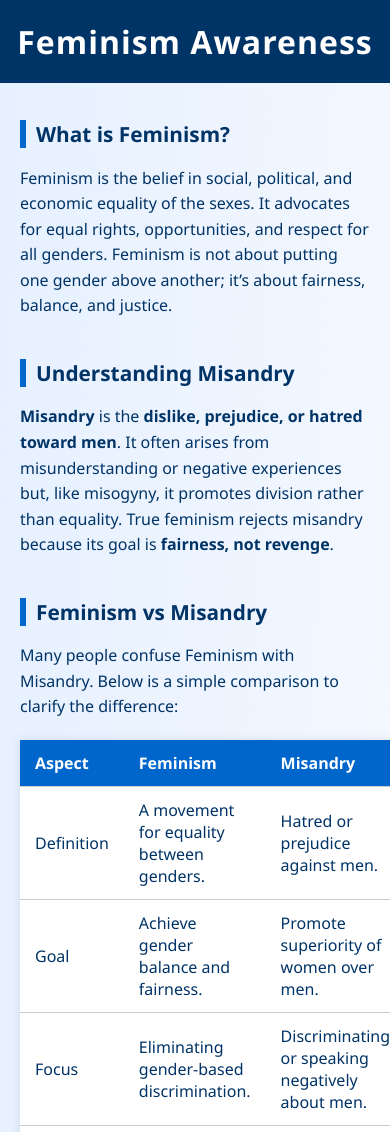
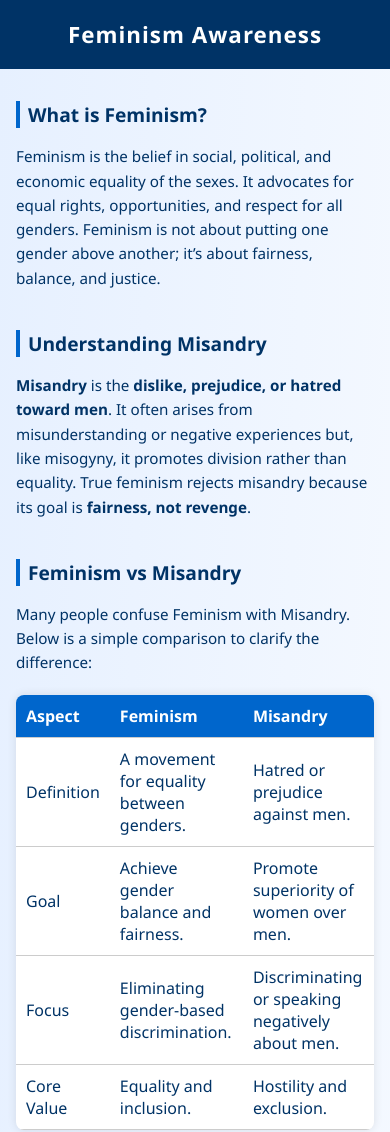
Before and after one commit to codex-sketch/Awareness_Hub, a plain HTML site: page index.html in a window 390 px wide. Shown: the top 1132 px of the page. Drawn offline with Linux system fonts and the light colour scheme.

Commit message:
increase responsiveness
update .and all changes ,

Signed-off-by: codex-sketch <Jamesbowman840@gmail.com>

```diff
--- a/index.html
+++ b/index.html
@@ -89,6 +89,84 @@
         font-size: 1.3rem;
       }
     }
+
+    /* === 🌍 RESPONSIVE DESIGN SECTION === */
+
+/* ✅ Tablet view (screens smaller than 900px) */
+@media (max-width: 900px) {
+  header {
+    font-size: 1.7rem;       /* make header smaller */
+    padding: 1.5rem;         /* reduce header padding */
+  }
+
+  main {
+    padding: 1.5rem;         /* shrink side padding */
+    margin: 20px;            /* add small margins for breathing space */
+  }
+
+  h2 {
+    font-size: 1.4rem;       /* smaller section titles */
+  }
+
+  p {
+    font-size: 1rem;         /* easier reading */
+  }
+
+  th, td {
+    padding: 10px;           /* compact table cells */
+  }
+}
+
+/* ✅ Mobile view (screens smaller than 600px) */
+@media (max-width: 600px) {
+  header {
+    font-size: 1.4rem;       /* smaller header text */
+    padding: 1.2rem;         /* compact header */
+  }
+
+  main {
+    padding: 1rem;           /* reduce side padding */
+    box-shadow: none;        /* remove heavy shadows */
+    margin: 0;               /* remove margin for full width */
+    border-radius: 0;        /* edge-to-edge layout */
+  }
+
+  h2 {
+    font-size: 1.2rem;       /* smaller section titles */
+    border-left: 4px solid #0066cc;  /* keep accent line thinner */
+    padding-left: 8px;
+  }
+
+  p {
+    font-size: 0.95rem;      /* smaller paragraph text */
+  }
+
+  table {
+    display: block;          /* allow horizontal scrolling */
+    overflow-x: auto;
+    border-radius: 8px;
+  }
+
+  form {
+    padding: 1rem;           /* less space on smaller screens */
+  }
+
+  button {
+    width: 100%;             /* make button full width */
+    padding: 12px;
+  }
+
+  a.button-link {
+    display: block;          /* stack navigation buttons */
+    width: 100%;
+    text-align: center;
+  }
+
+  ul {
+    padding-left: 1rem;      /* compact bullet lists */
+  }
+}
+
   </style>
 </head>
 <body>
```
